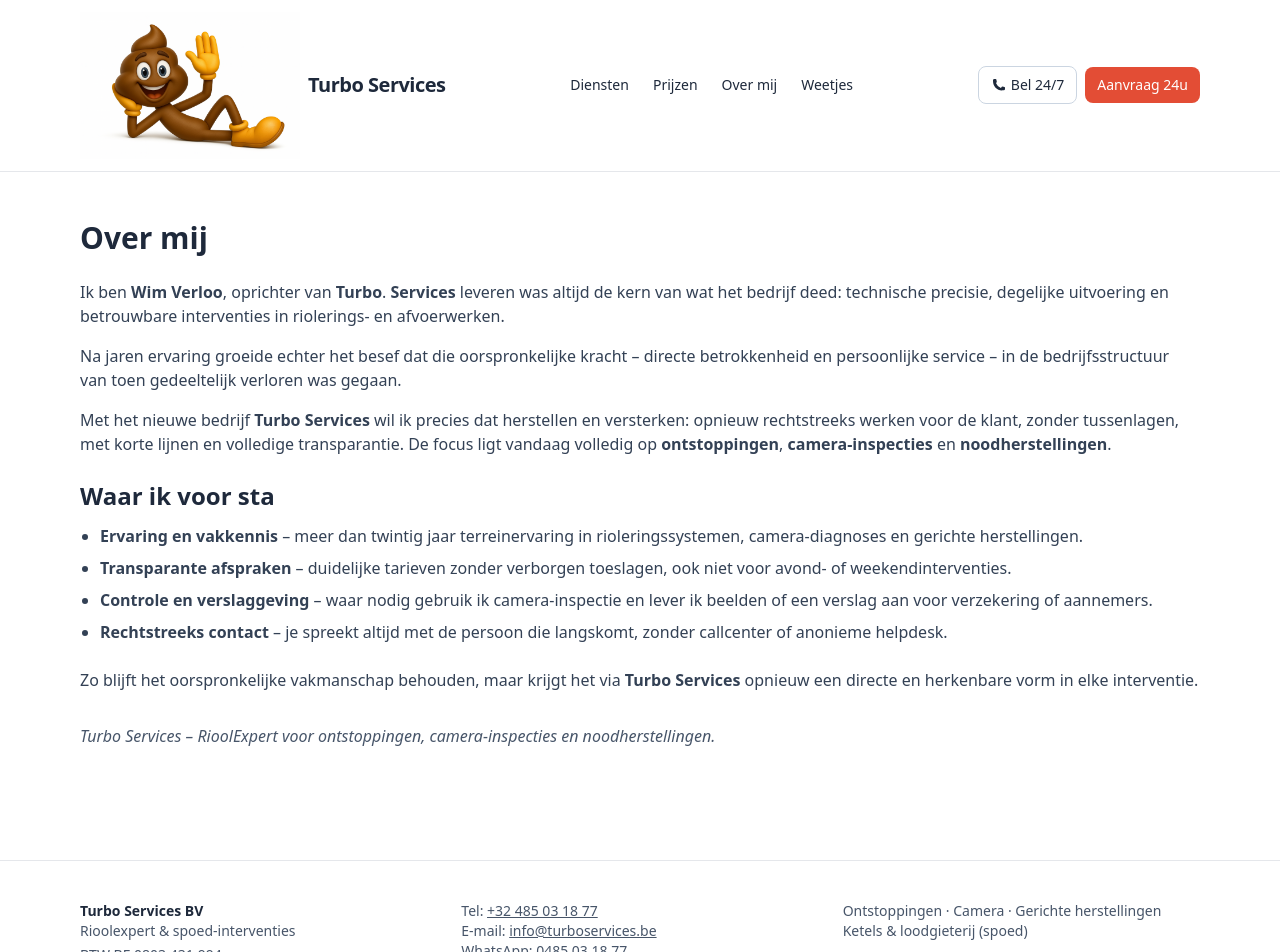
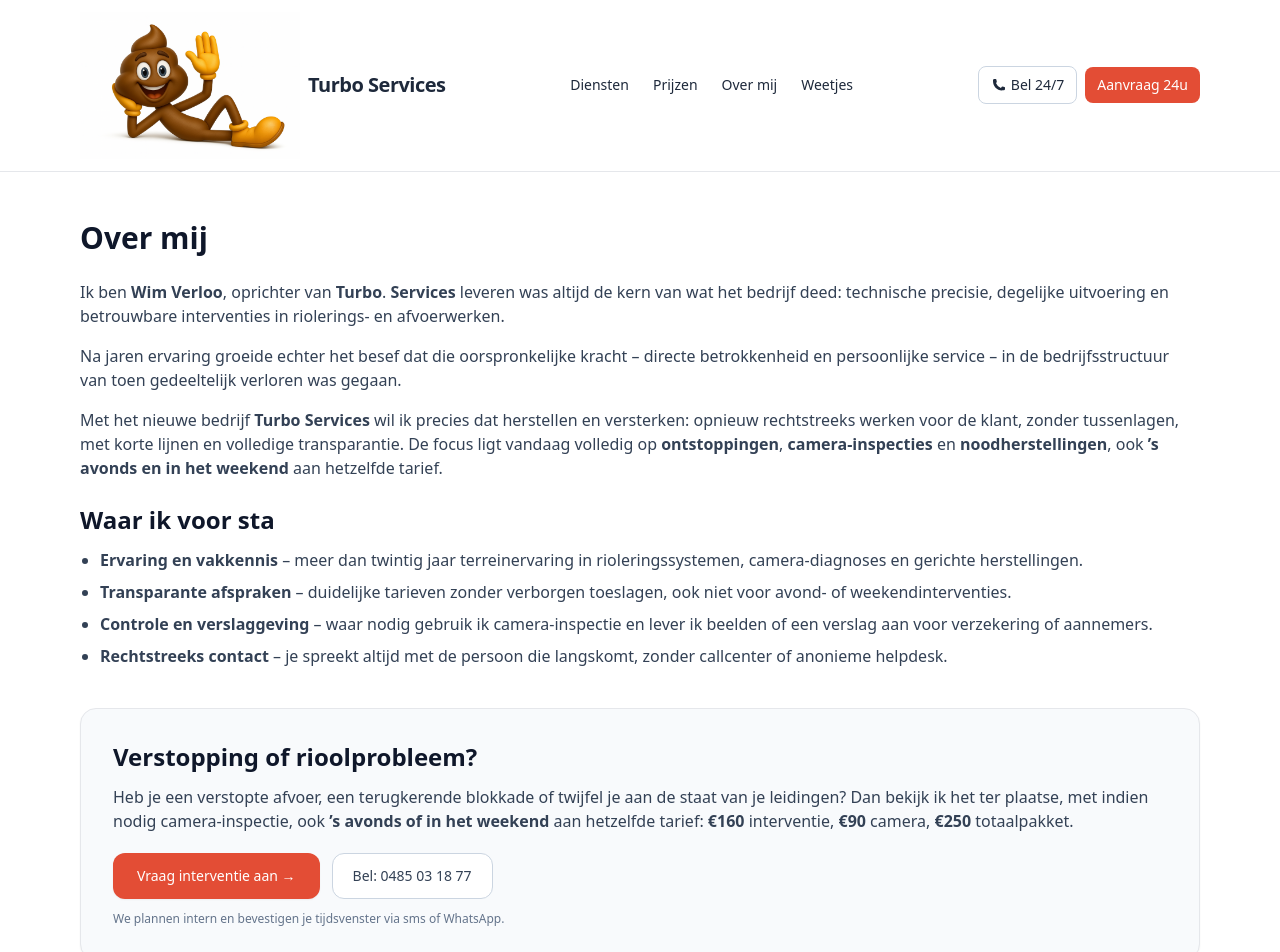
Before and after one commit to Turbo-89/turboservices, a Next.js app: page /over-ons in a window 1280 px wide. Shown: the top 952 px of the page. Built offline with nearby package versions, Linux system fonts and the light colour scheme.

Commit message:
Update page.tsx

```diff
--- a/app/over-ons/page.tsx
+++ b/app/over-ons/page.tsx
@@ -1,7 +1,9 @@
+import Link from "next/link";
+
 export default function OverOns() {
   return (
     <section className="container mx-auto max-w-4xl px-4 py-12">
-      <h1 className="mb-6 text-3xl font-bold">Over mij</h1>
+      <h1 className="mb-6 text-3xl font-bold text-slate-900">Over mij</h1>
 
       <p className="mb-4 text-slate-700">
         Ik ben <strong>Wim Verloo</strong>, oprichter van <strong>Turbo</strong>.{" "}
@@ -11,34 +13,34 @@ export default function OverOns() {
       </p>
 
       <p className="mb-4 text-slate-700">
-        Na jaren ervaring groeide echter het besef dat die oorspronkelijke kracht –
-        directe betrokkenheid en persoonlijke service – in de bedrijfsstructuur van toen
+        Na jaren ervaring groeide echter het besef dat die oorspronkelijke kracht – directe
+        betrokkenheid en persoonlijke service – in de bedrijfsstructuur van toen
         gedeeltelijk verloren was gegaan.
       </p>
 
-      <p className="mb-4 text-slate-700">
-        Met het nieuwe bedrijf <strong>Turbo Services</strong> wil ik precies dat
-        herstellen en versterken: opnieuw rechtstreeks werken voor de klant, zonder
-        tussenlagen, met korte lijnen en volledige transparantie. De focus ligt vandaag
-        volledig op <strong>ontstoppingen</strong>,{" "}
-        <strong>camera-inspecties</strong> en <strong>noodherstellingen</strong>.
+      <p className="mb-6 text-slate-700">
+        Met het nieuwe bedrijf <strong>Turbo Services</strong> wil ik precies dat herstellen
+        en versterken: opnieuw rechtstreeks werken voor de klant, zonder tussenlagen, met
+        korte lijnen en volledige transparantie. De focus ligt vandaag volledig op{" "}
+        <strong>ontstoppingen</strong>, <strong>camera-inspecties</strong> en{" "}
+        <strong>noodherstellingen</strong>, ook <strong>’s avonds en in het weekend</strong>{" "}
+        aan hetzelfde tarief.
       </p>
 
-      <h2 className="mt-6 mb-3 text-2xl font-semibold">Waar ik voor sta</h2>
+      <h2 className="mt-6 mb-3 text-2xl font-semibold text-slate-900">Waar ik voor sta</h2>
 
-      <ul className="mb-6 list-disc space-y-2 pl-5 text-slate-700">
+      <ul className="mb-8 list-disc space-y-2 pl-5 text-slate-700">
         <li>
-          <strong>Ervaring en vakkennis</strong> – meer dan twintig jaar terreinervaring
-          in rioleringssystemen, camera-diagnoses en gerichte herstellingen.
+          <strong>Ervaring en vakkennis</strong> – meer dan twintig jaar terreinervaring in
+          rioleringssystemen, camera-diagnoses en gerichte herstellingen.
         </li>
         <li>
           <strong>Transparante afspraken</strong> – duidelijke tarieven zonder verborgen
           toeslagen, ook niet voor avond- of weekendinterventies.
         </li>
         <li>
-          <strong>Controle en verslaggeving</strong> – waar nodig gebruik ik
-          camera-inspectie en lever ik beelden of een verslag aan voor verzekering of
-          aannemers.
+          <strong>Controle en verslaggeving</strong> – waar nodig gebruik ik camera-inspectie
+          en lever ik beelden of een verslag aan voor verzekering of aannemers.
         </li>
         <li>
           <strong>Rechtstreeks contact</strong> – je spreekt altijd met de persoon die
@@ -46,15 +48,39 @@ export default function OverOns() {
         </li>
       </ul>
 
-      <p className="mb-4 text-slate-700">
-        Zo blijft het oorspronkelijke vakmanschap behouden, maar krijgt het via{" "}
-        <strong>Turbo Services</strong> opnieuw een directe en herkenbare vorm in elke
-        interventie.
-      </p>
+      {/* Call to action blok – zelfde stijl als op de homepagina */}
+      <div className="mt-10 rounded-2xl border bg-slate-50 p-6 shadow-sm md:p-8">
+        <h2 className="mb-3 text-2xl font-semibold text-slate-900">
+          Verstopping of rioolprobleem?
+        </h2>
+        <p className="mb-5 text-slate-700">
+          Heb je een verstopte afvoer, een terugkerende blokkade of twijfel je aan de staat van
+          je leidingen? Dan bekijk ik het ter plaatse, met indien nodig camera-inspectie, ook{" "}
+          <strong>’s avonds of in het weekend</strong> aan hetzelfde tarief:{" "}
+          <strong>€160</strong> interventie, <strong>€90</strong> camera,{" "}
+          <strong>€250</strong> totaalpakket.
+        </p>
+        <div className="flex flex-col gap-3 sm:flex-row">
+          <Link
+            href="/boeken"
+            className="inline-flex items-center justify-center gap-2 rounded-xl bg-[var(--turbo-red,#E34D35)] px-6 py-3 text-sm font-medium text-white shadow-sm transition hover:opacity-90"
+          >
+            Vraag interventie aan →
+          </Link>
+          <a
+            href="tel:+32485031877"
+            className="inline-flex items-center justify-center gap-2 rounded-xl border border-slate-300 bg-white px-5 py-3 text-sm text-slate-700 hover:bg-slate-50"
+          >
+            Bel: 0485 03 18 77
+          </a>
+        </div>
+        <p className="mt-3 text-xs text-slate-500">
+          We plannen intern en bevestigen je tijdsvenster via sms of WhatsApp.
+        </p>
+      </div>
 
       <p className="mt-8 text-slate-600 italic">
-        Turbo Services – RioolExpert voor ontstoppingen, camera-inspecties en
-        noodherstellingen.
+        Turbo Services – RioolExpert voor ontstoppingen, camera-inspecties en noodherstellingen.
       </p>
     </section>
   );
```
